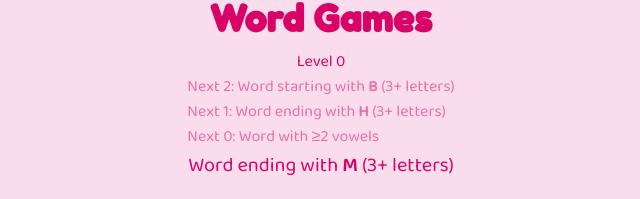
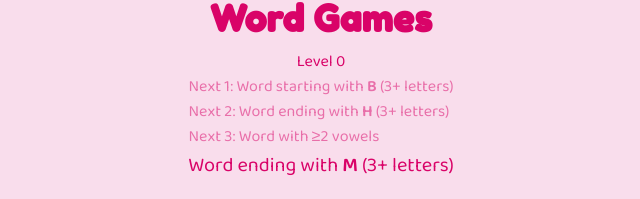
Before and after one commit to balong/wordgames, a Next.js app: page / in a window 1280 px wide. Shown: the part 126-325 px from the top of the page, without its empty margins (319-959 px from the left). Built offline with nearby package versions, Linux system fonts and the light colour scheme.

Commit message:
Fix upcoming challenges display order: Next 1 at top, Next 2 at bottom

```diff
--- a/app/_components/GameBoard.tsx
+++ b/app/_components/GameBoard.tsx
@@ -67,7 +67,7 @@ export default function GameBoard({ initialLetterSet }: GameBoardProps) {
     setCurrentChallenge(null);
     setIsLoading(true);
 
-    // Generate initial upcoming challenges
+    // Generate initial upcoming challenges (for levels 1 and 2)
     const initialUpcoming: Challenge[] = [];
     for (let i = 1; i <= 2; i++) {
       try {
@@ -443,7 +443,7 @@ export default function GameBoard({ initialLetterSet }: GameBoardProps) {
         <div className="mb-4 opacity-50">
           {upcomingChallenges.map((challenge, index) => (
             <div key={index} className="text-sm mb-1">
-              <span className="text-gray-500">Next {2 - index}:</span>{' '}
+              <span className="text-gray-500">Next {index + 1}:</span>{' '}
               <span dangerouslySetInnerHTML={{ __html: describeChallenge(challenge) }} />
             </div>
           ))}
```
